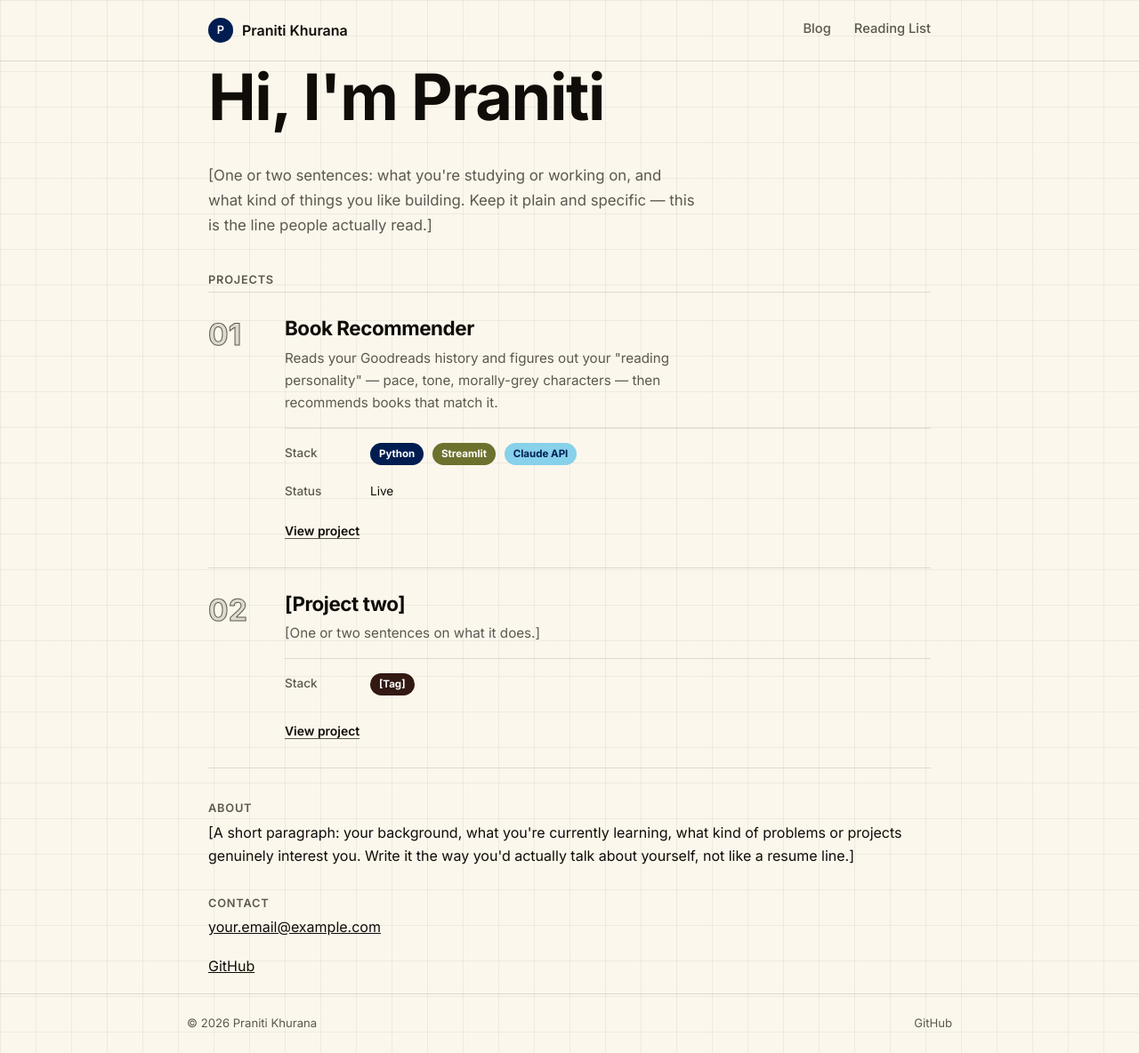
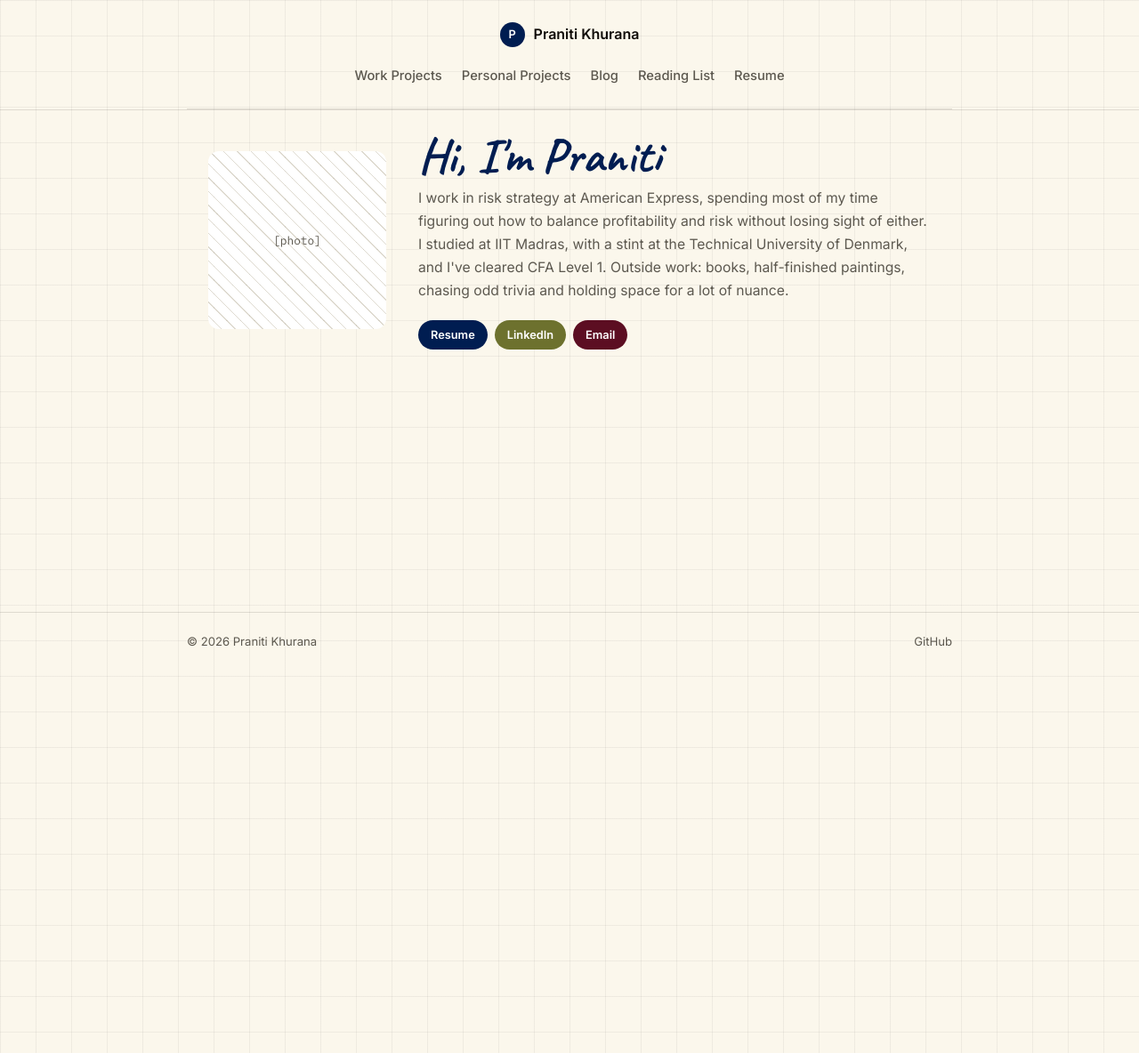
Before and after one commit to pranitidumb/pranitidumb.github.io, a Jekyll site: the page built from index.md, in a window 1280 px wide. Shown: the whole page at 89% size. Built offline with Jekyll 4.4.1, drawn with Linux system fonts in a browser that asks for light colours.

Commit message:
Sync template with approved homepage redesign

```diff
--- a/_layouts/default.html
+++ b/_layouts/default.html
@@ -7,7 +7,7 @@
   <meta name="description" content="{{ site.description }}">
   <link rel="preconnect" href="https://fonts.googleapis.com">
   <link rel="preconnect" href="https://fonts.gstatic.com" crossorigin>
-  <link href="https://fonts.googleapis.com/css2?family=Inter:wght@400;500;600;700&family=IBM+Plex+Mono:wght@400;500&display=swap" rel="stylesheet">
+  <link href="https://fonts.googleapis.com/css2?family=Inter:wght@400;500;600;700&family=IBM+Plex+Mono:wght@400;500&family=Caveat:wght@700&display=swap" rel="stylesheet">
   <link rel="stylesheet" href="{{ '/assets/css/style.css' | relative_url }}">
   <link rel="icon" href="data:,">
 </head>
@@ -15,14 +15,17 @@
   <div class="skip-link"><a href="#main">Skip to content</a></div>
 
   <header class="site-header">
-    <div class="wrap header-inner">
+    <div class="wrap site-header-inner">
       <a class="brand" href="{{ '/' | relative_url }}">
         <span class="brand-mark">P</span>
         <span class="wordmark">Praniti Khurana</span>
       </a>
       <nav class="site-nav">
+        <a href="{{ '/work-projects/' | relative_url }}">Work Projects</a>
+        <a href="{{ '/personal-projects/' | relative_url }}">Personal Projects</a>
         <a href="{{ '/blog/' | relative_url }}">Blog</a>
         <a href="{{ '/reading-list/' | relative_url }}">Reading List</a>
+        <a href="{{ '/resume/' | relative_url }}">Resume</a>
       </nav>
     </div>
   </header>
--- a/assets/css/style.css
+++ b/assets/css/style.css
@@ -64,15 +64,6 @@ a { color: inherit; }
 /* ---------- header ---------- */
 .site-header {
   border-bottom: 1px solid var(--border);
-}
-.header-inner {
-  display: flex;
-  align-items: center;
-  justify-content: space-between;
-  padding-top: 20px;
-  padding-bottom: 20px;
-  flex-wrap: wrap;
-  gap: 14px;
 }
 .brand {
   display: flex;
@@ -152,12 +143,72 @@ p { margin: 0 0 1.1em; }
 }
 
 /* the one bold moment: homepage hero */
-.hero h1 { max-width: 14ch; }
-.hero-sub {
+.hero-split {
+  display: flex;
+  gap: 36px;
+  align-items: center;
+  margin-top: 24px;
+  flex-wrap: wrap;
+}
+.hero-photo {
+  flex: 0 0 auto;
+  width: 200px;
+  height: 200px;
+  border-radius: 12px;
+  background: repeating-linear-gradient(45deg, #fff, #fff 10px, var(--border) 10px, var(--border) 11px);
+  display: flex;
+  align-items: center;
+  justify-content: center;
+  font-family: var(--mono);
+  font-size: 0.8rem;
   color: var(--ink-soft);
-  font-size: 1.05rem;
-  max-width: 52ch;
-  margin-bottom: 2.4em;
+}
+.hero-text { flex: 1 1 260px; min-width: 240px; }
+.hero-text h1 {
+  font-family: "Caveat", cursive;
+  font-weight: 700;
+  font-size: 3.4rem;
+  margin: 0 0 8px;
+  line-height: 1;
+  color: var(--navy);
+  letter-spacing: normal;
+}
+.hero-text p { color: var(--ink-soft); font-size: 0.98rem; margin: 0 0 20px; }
+.links-row { display: flex; gap: 8px; flex-wrap: wrap; }
+.link-pill {
+  display: inline-flex;
+  align-items: center;
+  padding: 6px 14px;
+  border-radius: 999px;
+  text-decoration: none;
+  font-size: 0.8rem;
+  font-weight: 600;
+  color: #fff;
+}
+.link-pill.navy { background: var(--navy); }
+.link-pill.olive { background: var(--olive); }
+.link-pill.burgundy { background: var(--burgundy); }
+
+/* ---------- centered header nav ---------- */
+.site-header-inner {
+  text-align: center;
+  padding: 24px 0 0;
+}
+.site-header-inner .brand {
+  display: inline-flex;
+  align-items: center;
+  gap: 10px;
+  text-decoration: none;
+  margin-bottom: 6px;
+}
+.site-header-inner .site-nav {
+  display: flex;
+  justify-content: center;
+  gap: 22px;
+  margin-top: 14px;
+  padding-bottom: 22px;
+  border-bottom: 1px solid var(--border);
+  flex-wrap: wrap;
 }
 
 /* ---------- type-forward entry list (projects, books) ---------- */
@@ -296,7 +347,6 @@ a:focus-visible, button:focus-visible {
 
 /* ---------- responsive ---------- */
 @media (max-width: 480px) {
-  .header-inner { flex-direction: column; align-items: flex-start; }
   .catalog-row { flex-direction: column; gap: 4px; }
   .catalog-date { width: auto; }
   .entry-row { flex-direction: column; gap: 4px; }
--- a/index.md
+++ b/index.md
@@ -2,64 +2,22 @@
 title: Home
 permalink: /
 ---
-<div class="hero">
-  <h1>Hi, I'm Praniti</h1>
-  <p class="hero-sub">
-    [One or two sentences: what you're studying or working on, and what
-    kind of things you like building. Keep it plain and specific — this
-    is the line people actually read.]
-  </p>
+<div class="hero-split">
+  <div class="hero-photo">[photo]</div>
+  <!-- Replace this div with: <img src="{{ '/assets/images/your-photo.jpg' | relative_url }}" alt="Praniti Khurana" class="hero-photo"> once you have a real photo -->
+  <div class="hero-text">
+    <h1>Hi, I'm Praniti</h1>
+    <p>I work in risk strategy at American Express, spending most of my
+    time figuring out how to balance profitability and risk without
+    losing sight of either. I studied at IIT Madras, with a stint at
+    the Technical University of Denmark, and I've cleared CFA Level 1.
+    Outside work: books, half-finished paintings, chasing odd trivia
+    and holding space for a lot of nuance.</p>
+    <div class="links-row">
+      <a class="link-pill navy" href="{{ '/resume/' | relative_url }}">Resume</a>
+      <a class="link-pill olive" href="#" target="_blank" rel="noopener">LinkedIn</a>
+      <a class="link-pill burgundy" href="mailto:your.email@example.com">Email</a>
+    </div>
+    <!-- swap the LinkedIn "#" for your real profile URL -->
+  </div>
 </div>
-
-<h2>Projects</h2>
-<div class="entry-list">
-
-  <div class="entry-row">
-    <span class="entry-index">01</span>
-    <div class="entry-body">
-      <h3>Book Recommender</h3>
-      <p>Reads your Goodreads history and figures out your "reading
-      personality" — pace, tone, morally-grey characters — then
-      recommends books that match it.</p>
-      <dl class="entry-meta">
-        <div class="entry-meta-row">
-          <dt>Stack</dt>
-          <dd><span class="tag tag-navy">Python</span>
-              <span class="tag tag-olive">Streamlit</span>
-              <span class="tag tag-skyblue">Claude API</span></dd>
-        </div>
-        <div class="entry-meta-row">
-          <dt>Status</dt>
-          <dd>Live</dd>
-        </div>
-      </dl>
-      <a class="entry-link" href="#">View project</a>
-      <!-- swap "#" for your deployed app's real URL -->
-    </div>
-  </div>
-
-  <div class="entry-row">
-    <span class="entry-index">02</span>
-    <div class="entry-body">
-      <h3>[Project two]</h3>
-      <p>[One or two sentences on what it does.]</p>
-      <dl class="entry-meta">
-        <div class="entry-meta-row">
-          <dt>Stack</dt>
-          <dd><span class="tag tag-mahogany">[Tag]</span></dd>
-        </div>
-      </dl>
-      <a class="entry-link" href="#">View project</a>
-    </div>
-  </div>
-
-</div>
-
-<h2>About</h2>
-<p>[A short paragraph: your background, what you're currently learning,
-what kind of problems or projects genuinely interest you. Write it the
-way you'd actually talk about yourself, not like a resume line.]</p>
-
-<h2>Contact</h2>
-<p><a href="mailto:your.email@example.com">your.email@example.com</a></p>
-<p><a href="https://github.com/pranitidumb" target="_blank" rel="noopener">GitHub</a></p>
```
Also changed, not shown: personal-projects.md (added, +50 -0 lines), resume.md (added, +11 -0 lines), work-projects.md (added, +29 -0 lines).
